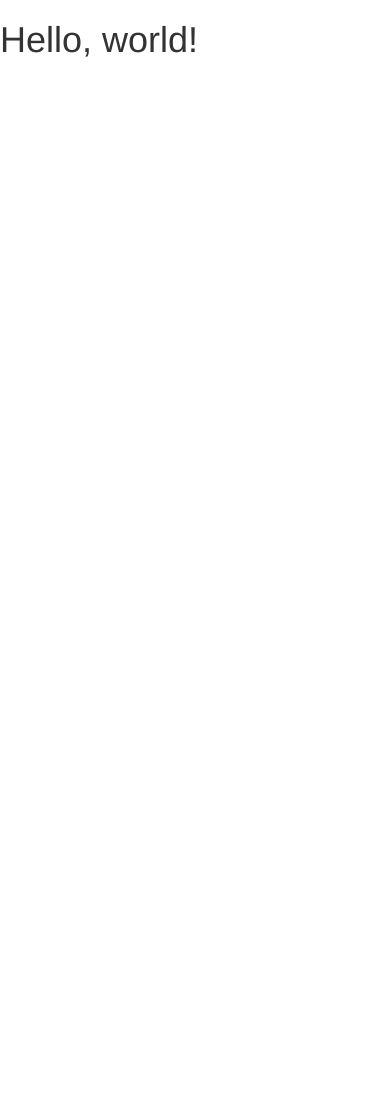
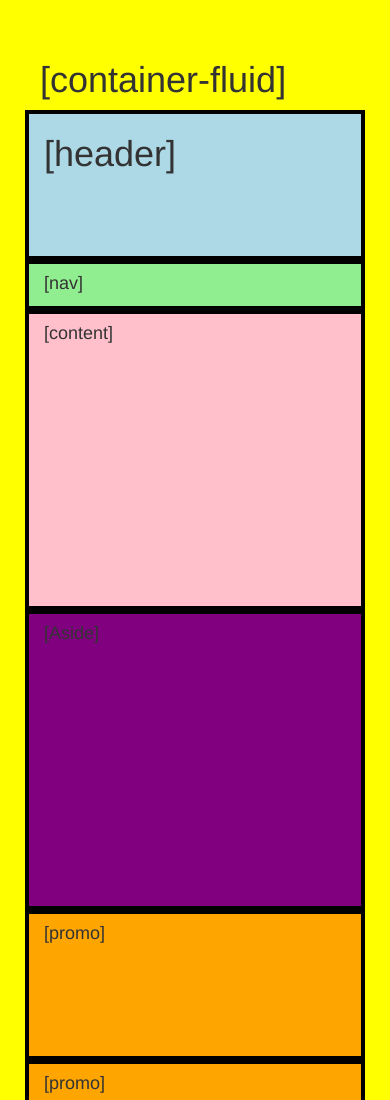
Before and after one commit to nikkigarcia/practice, a plain HTML site: page index.html in a window 390 px wide. Shown: the top 1100 px of the page. Before the commit the page ends 844 px from the top, so only its background shows below. Drawn offline with nearby package versions, Linux system fonts and the light colour scheme.

Commit message:
mobile layout

```diff
--- a/css/styles.css
+++ b/css/styles.css
@@ -0,0 +1,38 @@
+.yellow{
+  background-color: yellow;
+}
+.lightblue{
+  background-color: lightblue;
+}
+.pad-40{
+  padding: 40px;
+}
+.border{
+  border: 4px solid black;
+}
+.h150{
+  height: 150px;
+}
+.green{
+  background-color: lightgreen;
+  height: 50px;
+}
+.pink{
+  background-color: pink;
+}
+.purple{
+  background-color: purple;
+}
+.h300{
+  height: 300px;
+}
+.orange{
+  background-color: orange;
+}
+.black{
+  background-color: black;
+  height: 50px
+}
+.footer{
+  color: white;
+}
--- a/index.html
+++ b/index.html
@@ -5,7 +5,7 @@
     <meta http-equiv="X-UA-Compatible" content="IE=edge">
     <meta name="viewport" content="width=device-width, initial-scale=1">
     <!-- The above 3 meta tags *must* come first in the head; any other head content must come *after* these tags -->
-    <title>Bootstrap 101 Template</title>
+    <title>Mobile Friendly Practice</title>
 
     <!-- Bootstrap -->
     <link href="css/bootstrap.min.css" rel="stylesheet">
@@ -20,7 +20,47 @@
     <![endif]-->
   </head>
   <body>
-    <h1>Hello, world!</h1>
+    <div class="container-fluid yellow pad-40">
+      <h1>[container-fluid]</h1>
+      <div class="row">
+        <div class="col-md-12 lightblue border h150">
+          <h1>[header]</h1>
+        </div>
+      </div> <!--end header-->
+      <div class="row">
+        <div class="col-md-12 green border">
+          <h4>[nav]</h4>
+        </div>
+      </div><!--end nav-->
+      <div class="row">
+        <div class="col-md-9 pink  h300 border">
+          <h4>[content]</h4>
+        </div>
+        <div class="col-md-3 purple h300 border">
+          <h4>[Aside]</h4>
+        </div>
+      </div><!--end content-->
+      <div class="row">
+        <div class="col-md-3 orange h150 border">
+          <h4>[promo]</h4>
+        </div>
+        <div class="col-md-3 orange h150 border">
+          <h4>[promo]</h4>
+        </div>
+        <div class="col-md-3 orange h150 border">
+          <h4>[promo]</h4>
+        </div>
+        <div class="col-md-3 orange h150 border">
+          <h4>[promo]</h4>
+        </div>
+      </div><!--end promo-->
+      <div class="row">
+        <div class="col-md-12 black border">
+          <h4 class="footer">[footer]</h4>
+        </div>
+      </div><!--end nav-->
+    </div><!--end container-fluid-->
+
 
     <!-- jQuery (necessary for Bootstrap's JavaScript plugins) -->
     <script src="https://ajax.googleapis.com/ajax/libs/jquery/1.12.4/jquery.min.js"></script>
```
